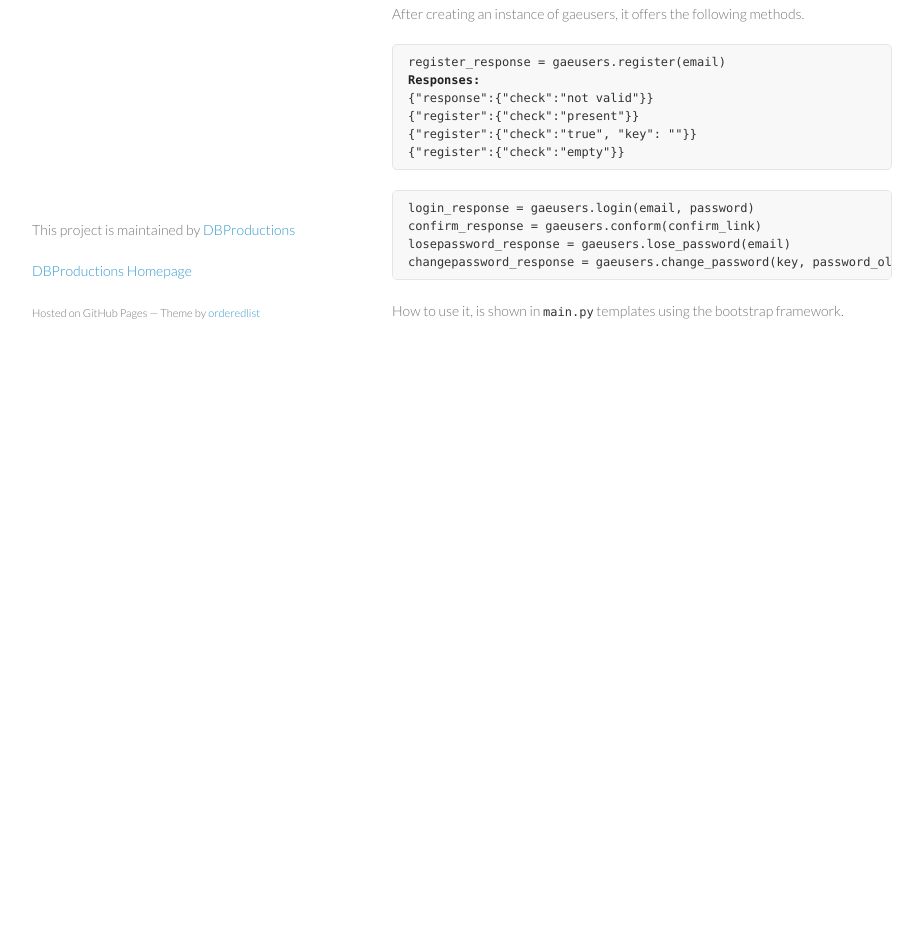
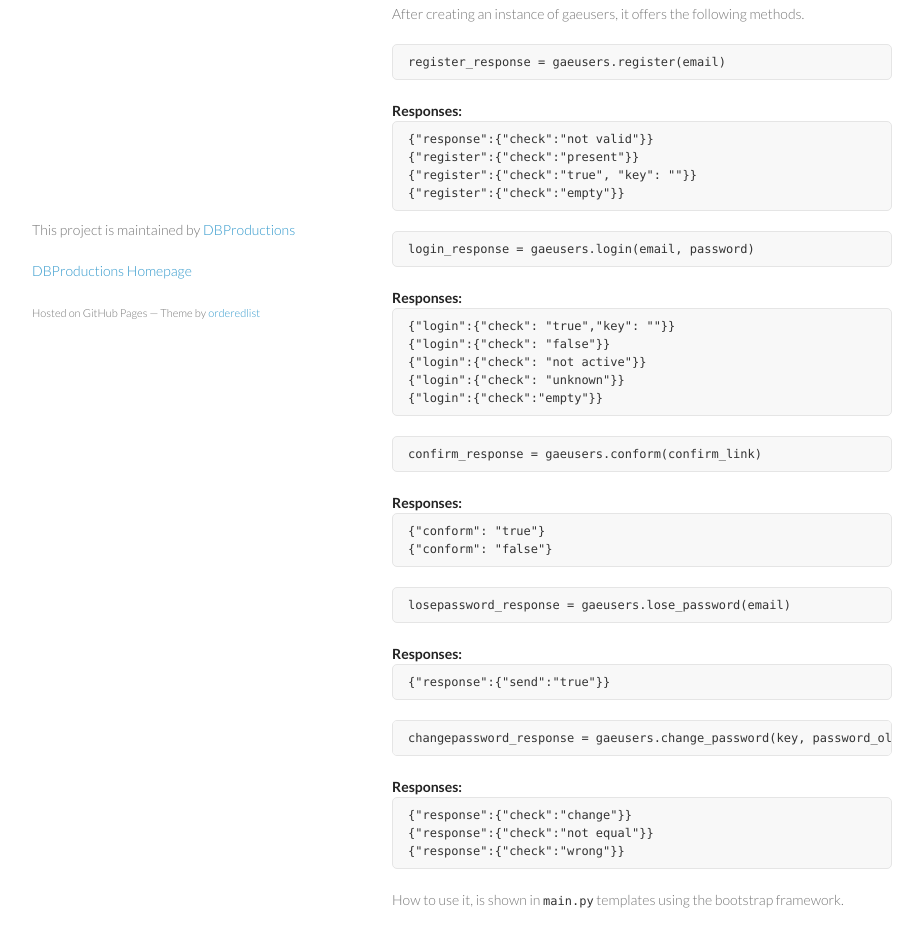
Before and after one commit to DBProductions/gaeusers, a plain HTML site: page index.html in a window 1280 px wide. Shown: the part 408-1354 px from the top of the page, without its empty margins (178-1101 px from the left). Before the commit the page ends 800 px from the top, so only its background shows below. Drawn offline with Linux system fonts and the light colour scheme.

Commit message:
Update index.html

```diff
--- a/index.html
+++ b/index.html
@@ -58,18 +58,35 @@ gaeusers = GaeUsers(options)
 
 <p>After creating an instance of gaeusers, it offers the following methods.</p>
 
-<pre><code>register_response = gaeusers.register(email)
+<pre><code>register_response = gaeusers.register(email)</code></pre>
 <strong>Responses:</strong>
-{"response":{"check":"not valid"}}
+<pre><code>{"response":{"check":"not valid"}}
 {"register":{"check":"present"}}
 {"register":{"check":"true", "key": "<userkey>"}}
 {"register":{"check":"empty"}}</code></pre>
 
-<pre><code>login_response = gaeusers.login(email, password)
-confirm_response = gaeusers.conform(confirm_link)
-losepassword_response = gaeusers.lose_password(email)
-changepassword_response = gaeusers.change_password(key, password_old, password_new, password_renew)
-</code></pre>
+<pre><code>login_response = gaeusers.login(email, password)</code></pre>
+<strong>Responses:</strong>
+<pre><code>{"login":{"check": "true","key": "<userkey>"}}
+{"login":{"check": "false"}}
+{"login":{"check": "not active"}}
+{"login":{"check": "unknown"}}
+{"login":{"check":"empty"}}</code></pre>
+
+<pre><code>confirm_response = gaeusers.conform(confirm_link)</code></pre>
+<strong>Responses:</strong>
+<pre><code>{"conform": "true"}
+{"conform": "false"}</code></pre>
+
+<pre><code>losepassword_response = gaeusers.lose_password(email)</code></pre>
+<strong>Responses:</strong>
+<pre><code>{"response":{"send":"true"}}</code></pre>
+
+<pre><code>changepassword_response = gaeusers.change_password(key, password_old, password_new, password_renew)</code></pre>
+<strong>Responses:</strong>
+<pre><code>{"response":{"check":"change"}}
+{"response":{"check":"not equal"}}
+{"response":{"check":"wrong"}}</code></pre>
 
 <p>How to use it, is shown in <code>main.py</code> templates using the bootstrap framework.</p>
       </section>
```
